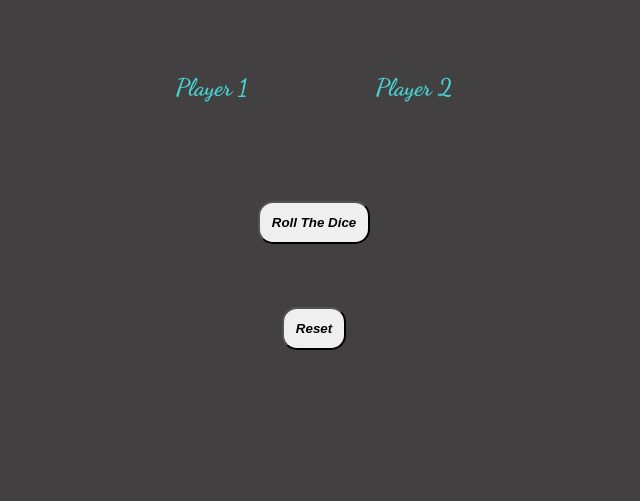
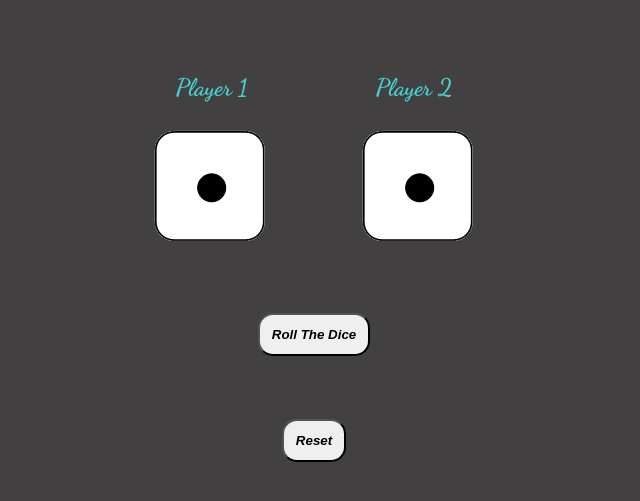
Before and after one commit to skmominali17/Dice-game, a plain HTML site: page index.html in a window 1280 px wide. Shown: the part 239-740 px from the top of the page, without its empty margins (326-966 px from the left). Drawn offline with Linux system fonts and the light colour scheme; the site is published under a folder, as on GitHub Pages, so addresses that start at the root find nothing.

Commit message:
changed path from /images to images

```diff
--- a/index.html
+++ b/index.html
@@ -20,8 +20,8 @@
     </div>
 
     <div class="center">
-        <img src="/images/Alea_1.png" alt="" id = "one" class="image">
-        <img src="/images/Alea_1.png" alt="" id = "two" class="image">
+        <img src="images/Alea_1.png" alt="" id = "one" class="image">
+        <img src="images/Alea_1.png" alt="" id = "two" class="image">
     </div>
 
     <div class="center">
```
